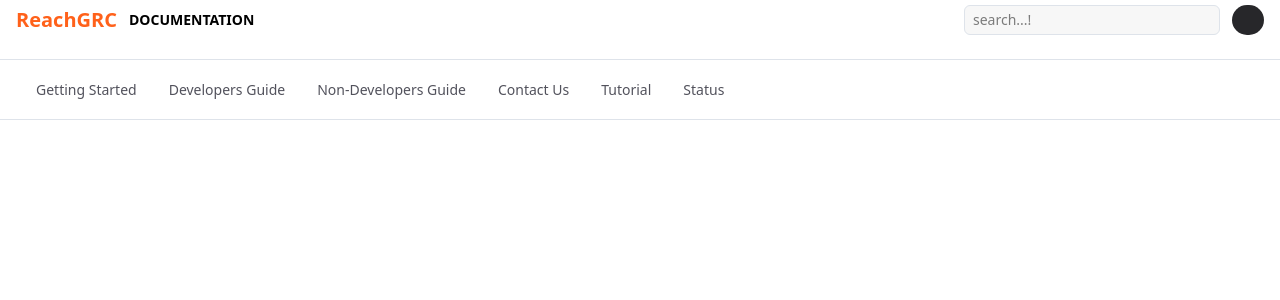
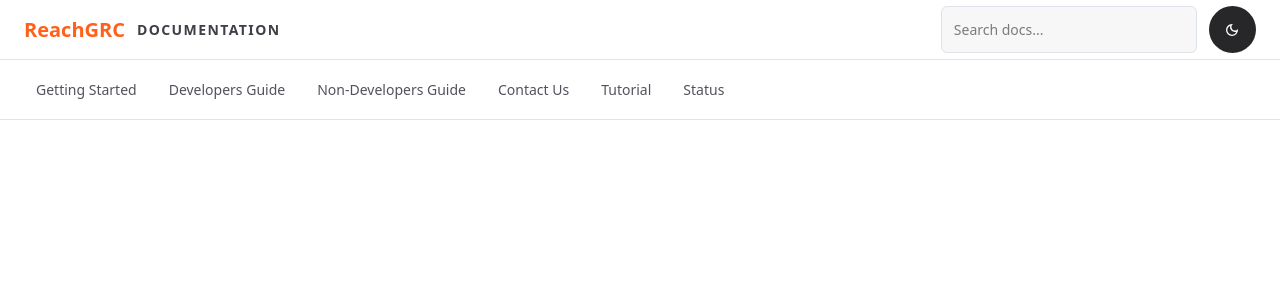
Before and after one commit to aksharkh/ReachGRC-Trust--F, a React (Vite) app: page /developers/guide in a window 1280 px wide. Shown: the top 300 px of the page. Built offline with nearby package versions, Linux system fonts and the light colour scheme.

Commit message:
Updated nav bar to switch between dark and light mode

```diff
--- a/src/components/DocumentsComponent/navBar.tsx
+++ b/src/components/DocumentsComponent/navBar.tsx
@@ -1,35 +1,43 @@
+import { MdOutlineDarkMode, MdOutlineLightMode } from "react-icons/md";
+import { useTheme } from "../../ThemeContext";
 
+const NavBar = () => {
+  const { theme, toggleTheme } = useTheme();
 
+  return (
+    <div className="bg-white dark:bg-zinc-900 border-b border-[#dee3ea] dark:border-zinc-700 w-full h-full px-4 md:px-6 overflow-hidden transition-colors duration-200">
+      <div className="flex justify-between items-center h-full w-full">
 
-const navBar = () => {
-
-    return (
- <div className="bg-[#ffffff] border-b border-[#dee3ea] w-full h-full px-4 overflow-hidden">
-
-    <div className="flex justify-between items-center h-10 w-full">
-
-        <div className="flex gap-3 items-center h-full">
-            <p className="text-[#ff611a] font-bold text-xl" >ReachGRC</p>
-            <p className="text-sm  font-bold">DOCUMENTATION</p>
+        {/* Logo */}
+        <div className="flex gap-2 md:gap-3 items-center h-full">
+          <p className="text-[#ff611a] font-bold text-lg md:text-xl">ReachGRC</p>
+          <span className="hidden sm:block text-xs md:text-sm font-bold text-zinc-700 dark:text-zinc-300 tracking-widest">
+            DOCUMENTATION
+          </span>
         </div>
 
-        <div className="flex items-center gap-3 ml-auto h-[86%]">
+        <div className="flex items-center gap-2 md:gap-3 h-[80%]">
+          <input
+            placeholder="Search docs..."
+            className="hidden sm:block w-40 md:w-64 h-full bg-[#f7f7f7] dark:bg-zinc-800 dark:text-zinc-200 dark:placeholder-zinc-500 border rounded-md border-[#dee3ea] dark:border-zinc-700 text-sm px-3 focus:outline-none focus:ring-1 focus:ring-[#ff831c] transition-colors"
+          />
 
-            <input
-    placeholder="search...!"
-    className="w-64 h-[85%] bg-[#f7f7f7] border rounded-md border-[#dee3ea] text-sm px-2 focus:outline-none focus:shadow-2xl"
-/>
-
-            <button className="px-4 cursor-pointer h-[90%] bg-zinc-800 text-white rounded-3xl">
-
-            </button>
-
+          <button
+            onClick={toggleTheme}
+            aria-label="Toggle dark mode"
+            className="h-full aspect-square flex items-center justify-center bg-zinc-800 dark:bg-zinc-200 text-white dark:text-zinc-900 rounded-full hover:opacity-80 transition-opacity"
+          >
+            {theme === "dark" ? (
+              <MdOutlineLightMode size={16} />
+            ) : (
+              <MdOutlineDarkMode size={16} />
+            )}
+          </button>
         </div>
 
+      </div>
     </div>
+  );
+};
 
-</div>
-    )
-}
-
-export default navBar
+export default NavBar;
```
